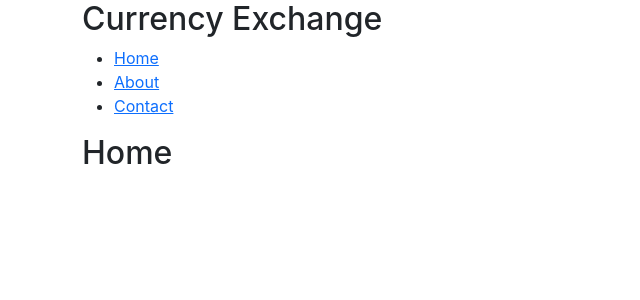
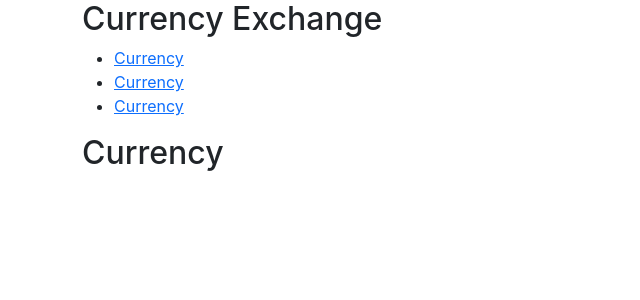
Before and after one commit to bear22309/currency-exchange, a React (Create React App) app: page / in a window 1280 px wide. Shown: the top 300 px of the page, without its empty margins (0-640 px from the left). Built offline with nearby package versions, Linux system fonts and the light colour scheme.

Commit message:
Basic changes

```diff
--- a/src/App.js
+++ b/src/App.js
@@ -3,15 +3,15 @@ import { BrowserRouter as Router, Route, Link } from "react-router-dom";
 import './App.css';
 
 const Home = () => {
-  return <h2>Home</h2>;
+  return <h2>Currency</h2>;
 }
 
 const About = () => {
-  return <h2>About</h2>;
+  return <h2>Currency</h2>;
 }
 
 const Contact = () => {
-  return <h2>Contact</h2>;
+  return <h2>Currency</h2>;
 }
 
 const App = () => {
@@ -22,13 +22,13 @@ const App = () => {
         <nav>
           <ul>
             <li>
-              <Link to="/">Home</Link>
+              <Link to="/">Currency</Link>
             </li>
             <li>
-              <Link to="/about/">About</Link>
+              <Link to="/about/">Currency</Link>
             </li>
             <li>
-              <Link to="/contact/">Contact</Link>
+              <Link to="/contact/">Currency</Link>
             </li>
           </ul>
         </nav>
```
